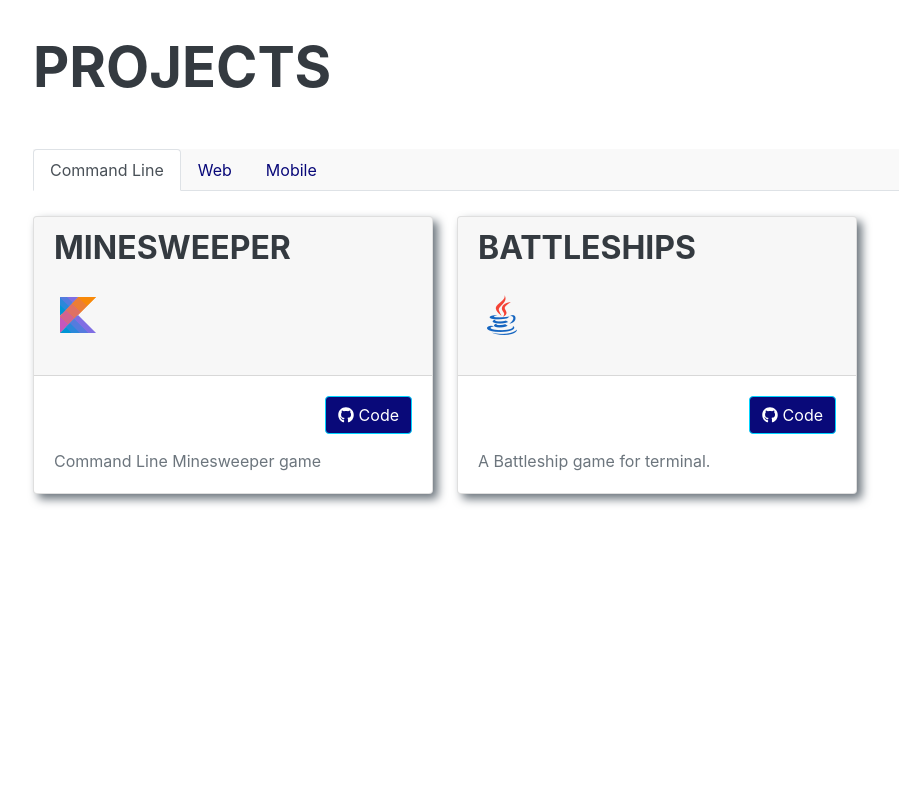
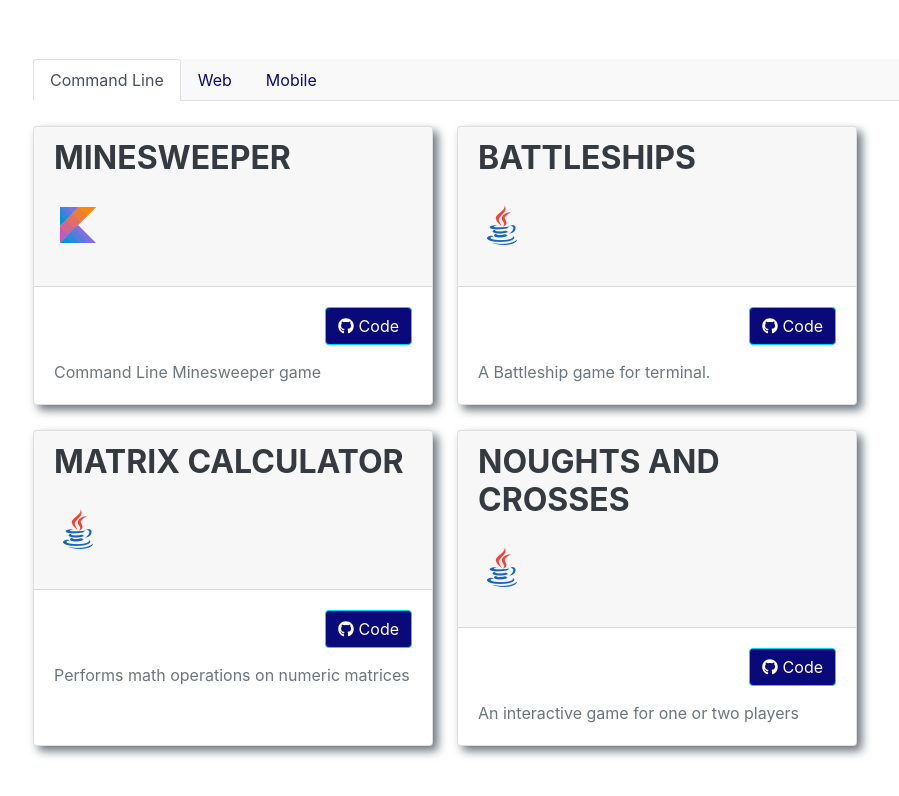
Before and after one commit to lsneddon-cmd/Portfolio_Site_React, a React (Create React App) app: page / in a window 1280 px wide. Shown: the part 936-1732 px from the top of the page, without its empty margins (287-1186 px from the left). Before the commit the page ends 1600 px from the top, so only its background shows below. Built offline with nearby package versions, Linux system fonts and the light colour scheme; a web font is replaced by a local one.

Commit message:
added projects

```diff
--- a/src/data/projectInfo.js
+++ b/src/data/projectInfo.js
@@ -74,6 +74,24 @@ export const terminalProjects = [
     launchUrl: null,
     techStack: ["java"],
   },
+  {
+    title: "Matrix Calculator",
+    description: "Performs math operations on numeric matrices",
+    codeUrl:
+      "https://github.com/codeslewis/MatrixCalculator",
+    launchable: false,
+    launchUrl: null,
+    techStack: ["java"],
+  },
+  {
+    title: "Noughts and Crosses",
+    description: "An interactive game for one or two players",
+    codeUrl:
+      "https://github.com/codeslewis/Tic-Tac-Toe_with_AI/tree/master/Tic-Tac-Toe%20with%20AI/task/src/tictactoe",
+    launchable: false,
+    launchUrl: null,
+    techStack: ["java"],
+  },
 ];
 
 export const mobileProjects = [
```
